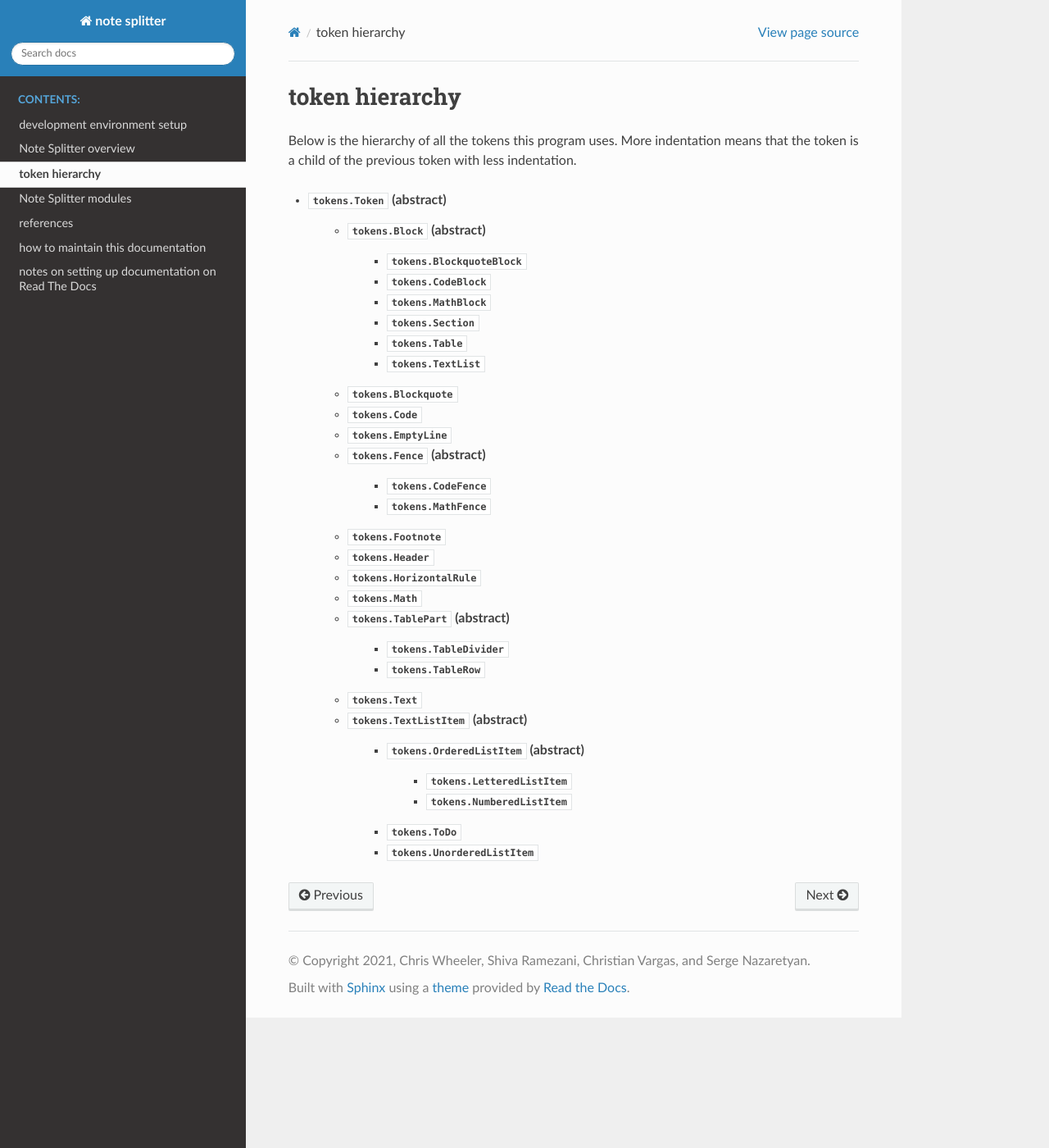
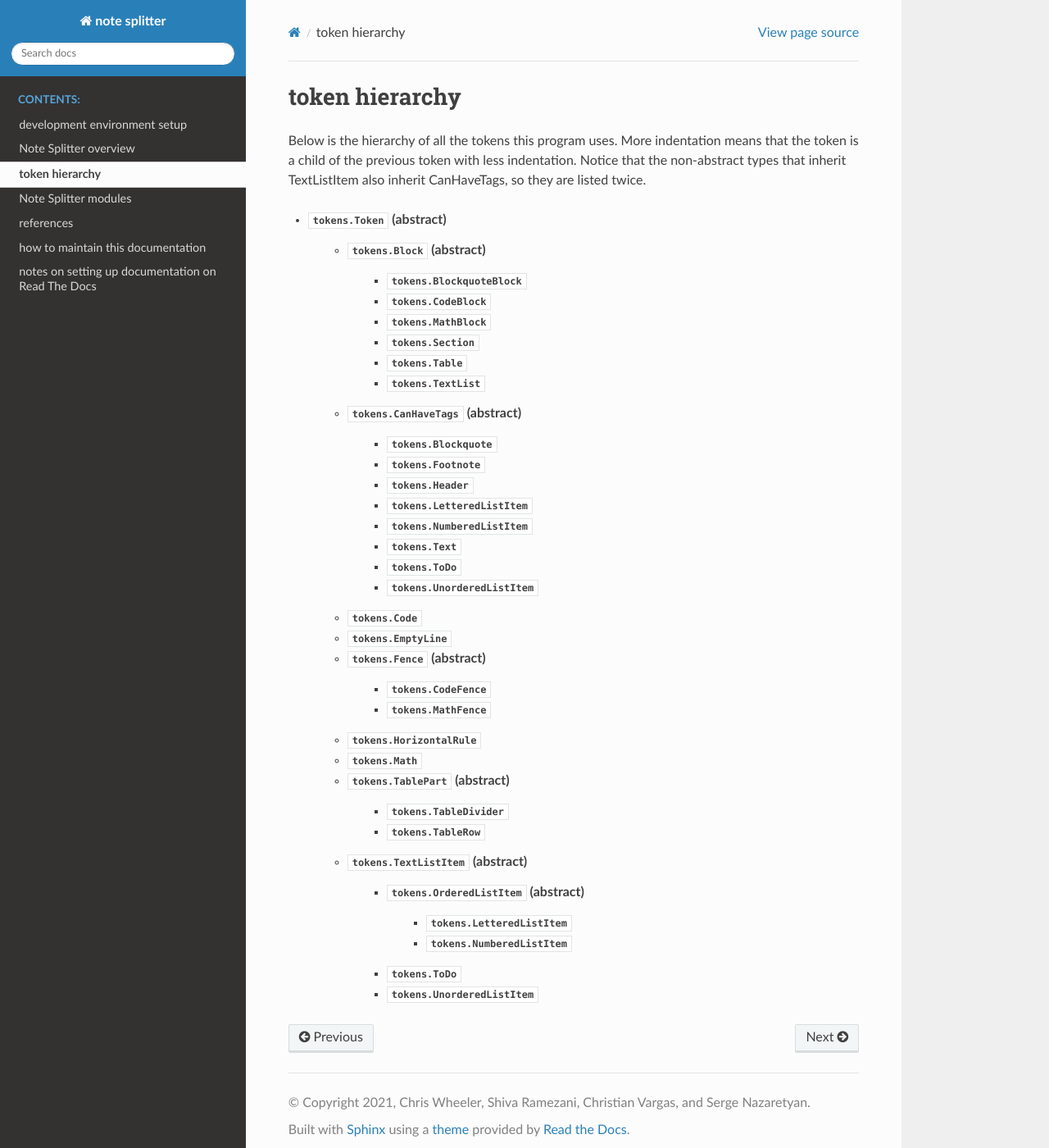
Before and after one commit to wheelercj/note-splitter, a Sphinx documentation site: the page built from docs/token-hierarchy.rst, in a window 1280 px wide and 1400 px high. Shown: the whole window at 82% size. Built offline with Sphinx 7.4.7 and the Read the Docs theme 2.0.0, drawn with Linux system fonts in a browser that asks for light colours.

Commit message:
Create the CanHaveTags token type

```diff
--- a/docs/token-hierarchy.rst
+++ b/docs/token-hierarchy.rst
@@ -1,7 +1,7 @@
 token hierarchy
 ===============
 
-Below is the hierarchy of all the tokens this program uses. More indentation means that the token is a child of the previous token with less indentation.
+Below is the hierarchy of all the tokens this program uses. More indentation means that the token is a child of the previous token with less indentation. Notice that the non-abstract types that inherit TextListItem also inherit CanHaveTags, so they are listed twice.
 
 * :py:class:`tokens.Token` (abstract)
     * :py:class:`tokens.Block` (abstract)
@@ -11,20 +11,25 @@ Below is the hierarchy of all the tokens this program uses. More indentation mea
         * :py:class:`tokens.Section`
         * :py:class:`tokens.Table`
         * :py:class:`tokens.TextList`
-    * :py:class:`tokens.Blockquote`
+    * :py:class:`tokens.CanHaveTags` (abstract)
+        * :py:class:`tokens.Blockquote`
+        * :py:class:`tokens.Footnote`
+        * :py:class:`tokens.Header`
+        * :py:class:`tokens.LetteredListItem`
+        * :py:class:`tokens.NumberedListItem`
+        * :py:class:`tokens.Text`
+        * :py:class:`tokens.ToDo`
+        * :py:class:`tokens.UnorderedListItem`
     * :py:class:`tokens.Code`
     * :py:class:`tokens.EmptyLine`
     * :py:class:`tokens.Fence` (abstract)
         * :py:class:`tokens.CodeFence`
         * :py:class:`tokens.MathFence`
-    * :py:class:`tokens.Footnote`
-    * :py:class:`tokens.Header`
     * :py:class:`tokens.HorizontalRule`
     * :py:class:`tokens.Math`
     * :py:class:`tokens.TablePart` (abstract)
         * :py:class:`tokens.TableDivider`
         * :py:class:`tokens.TableRow`
-    * :py:class:`tokens.Text`
     * :py:class:`tokens.TextListItem` (abstract)
         * :py:class:`tokens.OrderedListItem` (abstract)
             * :py:class:`tokens.LetteredListItem`
```
Also changed, not shown: 3 other files.
